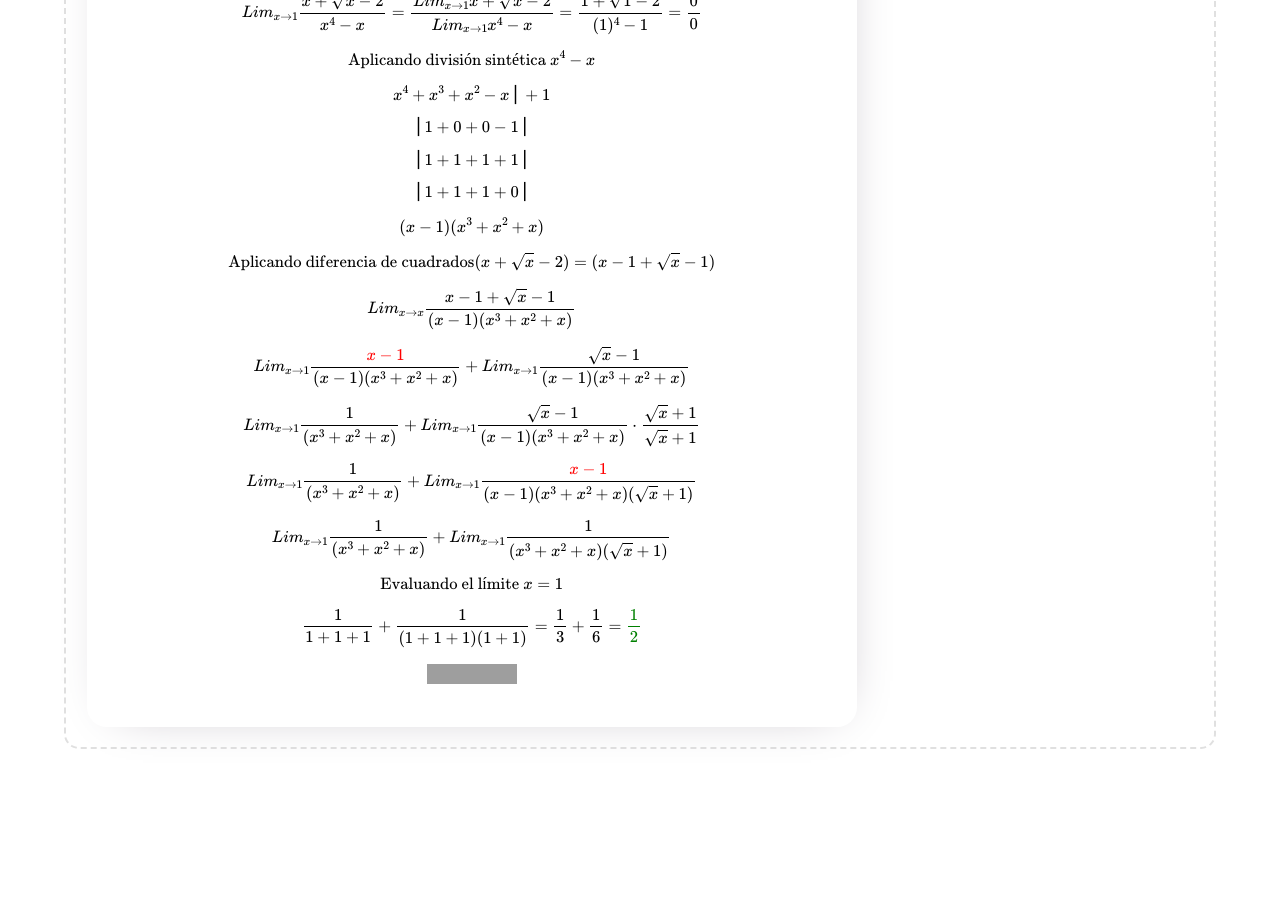
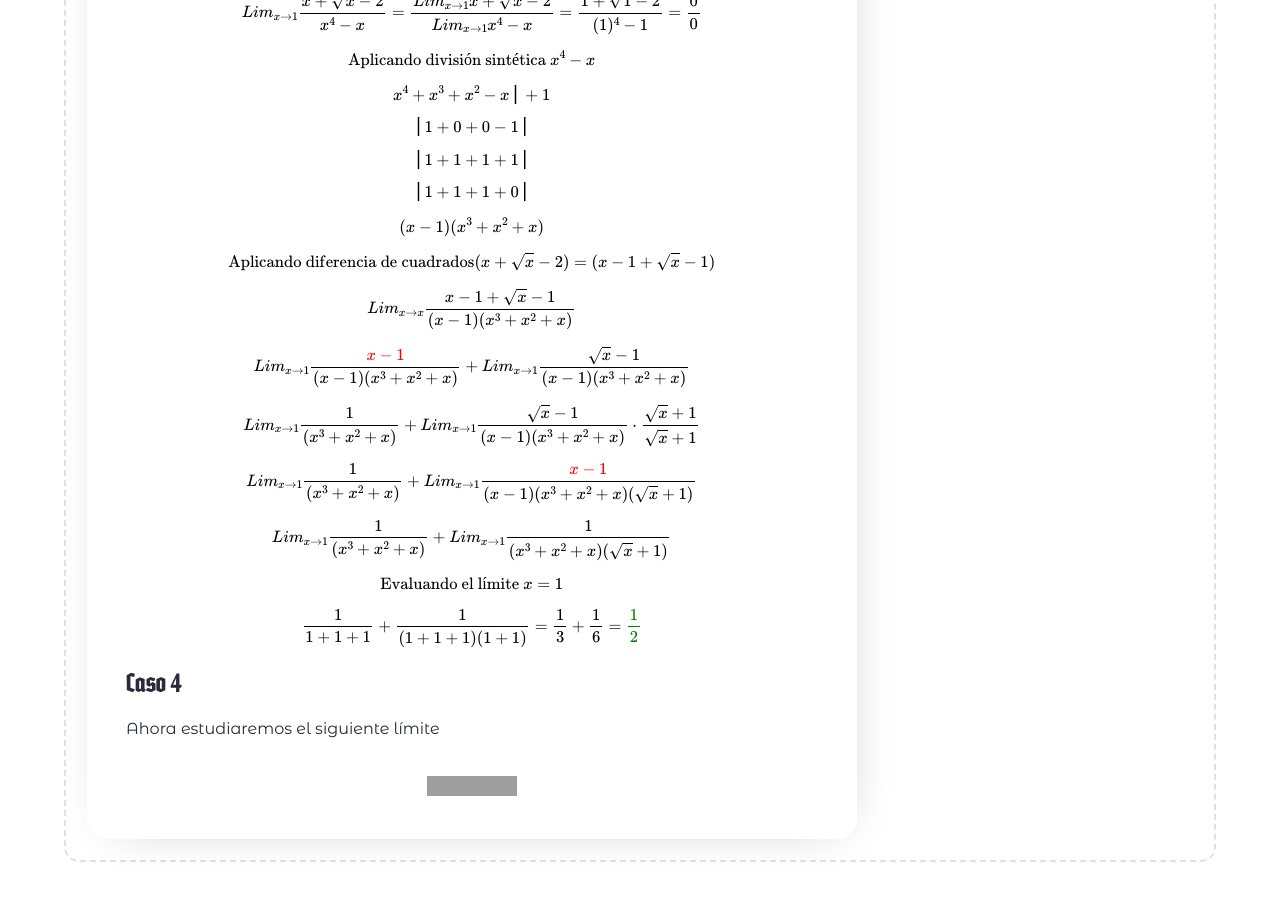
Before and after one commit to jorgeAML/creativeaml, a Jekyll site: the page built from blog_posts/04-06-2023.md, in a window 1280 px wide and 900 px high, scrolled down 3486 px. Built offline with Jekyll 4.4.1, drawn with Linux system fonts in a browser that asks for light colours; some web fonts are replaced; a script that is not in the unit is left out; comment, search, counter and statistics services are not loaded; before the commit the page ends 4274 px from its top, so only the background shows below that; grey boxes are pictures that could not be loaded.

Commit message:
some txt was added and new case 4

```diff
--- a/blog_posts/04-06-2023.md
+++ b/blog_posts/04-06-2023.md
@@ -218,6 +218,14 @@ $$\frac{1}{1+1+1} + \frac{1}{(1+1+1)(1+1)} = \frac{1}{3} + \frac{1}{6} = \color{
 </div>
 </div>
 
+<div>
+<h2>Caso 4</h2>
+<p>Ahora estudiaremos el siguiente límite</p>
+    <div class="latex">
+    $$$$
+    </div>
+</div>
+
 <div class="mathjax-image">
     <a href="https://www.mathjax.org">
         <img title="Powered by MathJax"
```
Also changed, not shown: 1 other file.
